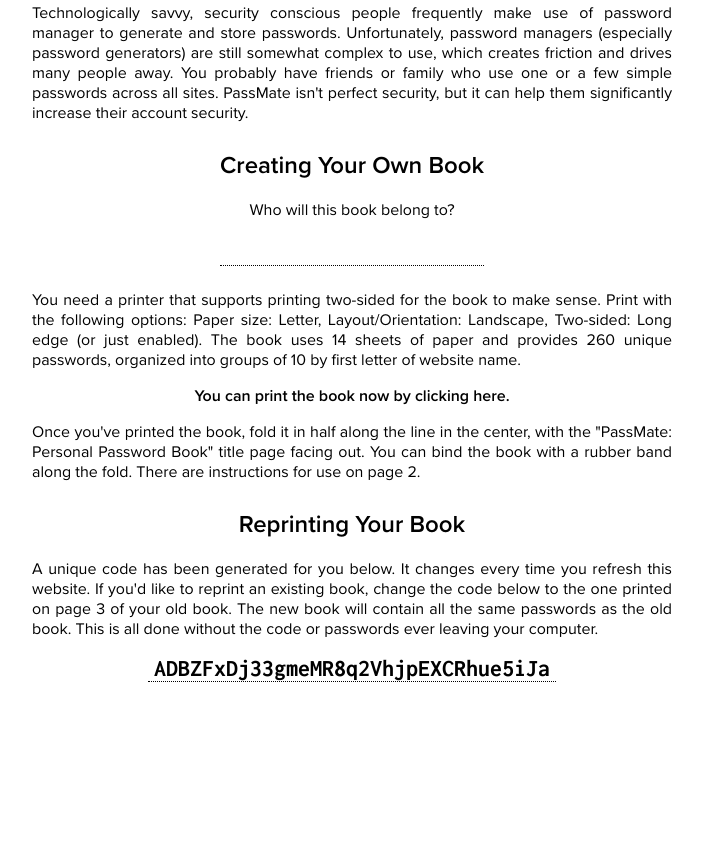
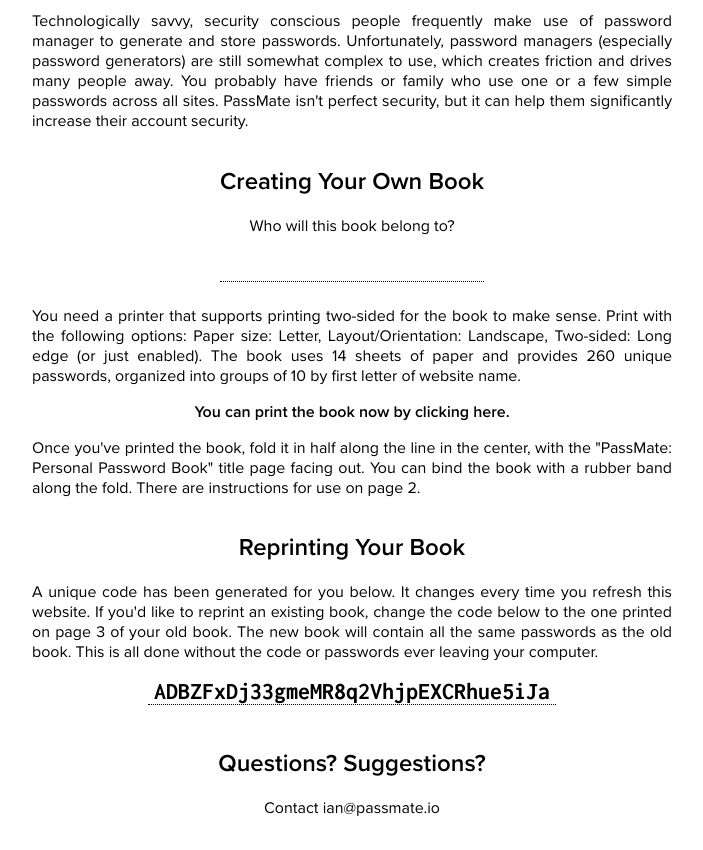
Before and after one commit to firestuff/passmate, a plain HTML site: page index.html in a window 1280 px wide. Shown: the part 265-1115 px from the top of the page, without its empty margins (288-991 px from the left). Before the commit the page ends 963 px from the top, so only its background shows below. Drawn offline with Linux system fonts and the light colour scheme.

Commit message:
Contact email

```diff
--- a/passmate.css
+++ b/passmate.css
@@ -55,7 +55,6 @@
 	font-family: 'proxima-nova';
 	font-weight: 600;
 	align-self: center;
-	margin-block-start: 0.5em;
 }
 
 /**********
@@ -78,6 +77,7 @@
 
 overview > recovery {
 	margin-top: 0;
+	margin-bottom: 1em;
 }
 
 /**********
--- a/passmate.js
+++ b/passmate.js
@@ -71,6 +71,9 @@
 		this.recoveryIn.addEventListener('input', () => {
 			this.onRecoveryChange();
 		});
+
+		this.addElement('h2', overview, 'Questions? Suggestions?');
+		this.addElement('blurb', overview, 'Contact ian@passmate.io');
 	}
 
 	addPages(container, numPages) {
```
